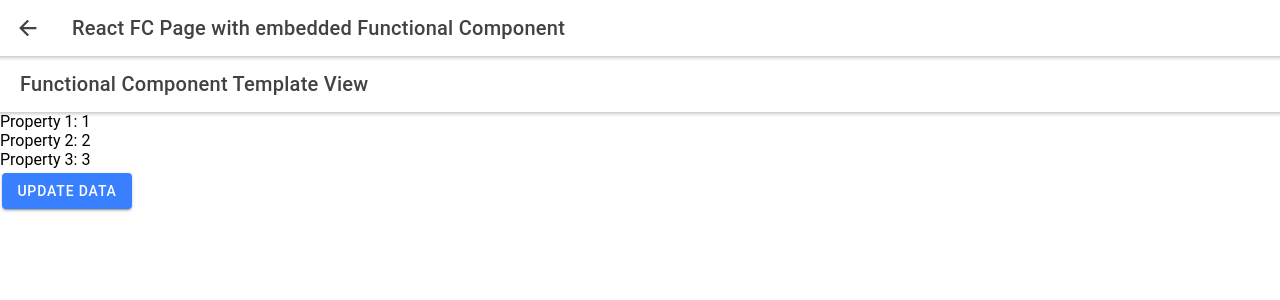
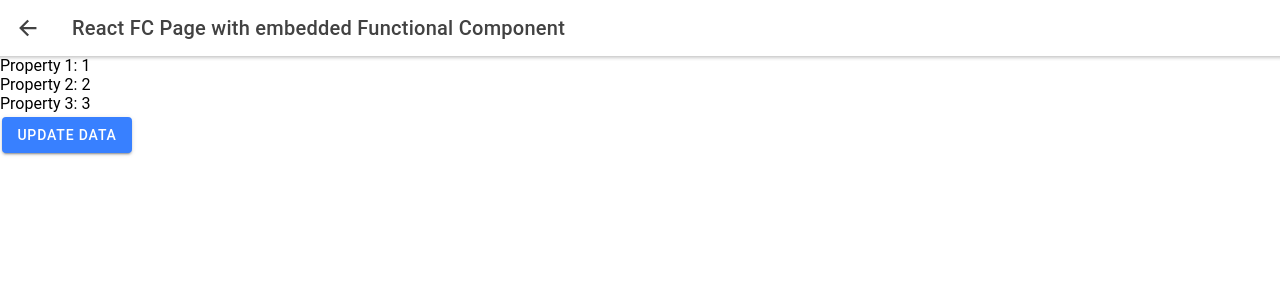
Before and after one commit to GWCCCS/ReactPlugins, a React (Create React App) app: page /fcptv in a window 1280 px wide. Shown: the top 300 px of the page. Built offline with nearby package versions, Linux system fonts and the light colour scheme.

Commit message:
Class with embedded page and fc with separate page

```diff
--- a/src/App.tsx
+++ b/src/App.tsx
@@ -28,13 +28,13 @@
 import HapticContainer from './components/Haptics/HapticsContainer';
 import MotionContainer from './components/Motion/MotionContainer';
 import NetworkContainer from './components/Network/NetworkContainer';
-import classCompTemp from './components/compTemplate/classCompTemp';
+import ClassCompTemp from './components/compTemplate/classCompTemp';
+import fcPageView from './components/compTemplate/fcPage'
+
 
 /* Theme variables */
 import './theme/variables.css';
 import IconExample from './components/IconExample';
-import FcCompTemp from './components/compTemplate/fcCompTemp';
-import fcPageView from './pages/fcPage';
 
 setupIonicReact();
 
@@ -50,7 +50,7 @@
         <Route path="/haptic" component={HapticContainer} exact={true} />
         <Route path="/device" component={DeviceContainer} exact={true} />
         <Route path="/appApi" component={AppContainer} exact={true} />
-        <Route path="/cct" component={classCompTemp} exact={true} />
+        <Route path="/cct" component={ClassCompTemp} exact={true} />
         <Route path="/fcptv" component={fcPageView} exact={true} />
         <Route path="/new" component={NewItem}/>
         <Route path="/secretpath" component={NewItem}/>
--- a/src/components/compTemplate/classCompTemp.tsx
+++ b/src/components/compTemplate/classCompTemp.tsx
@@ -1,7 +1,7 @@
-import { IonButton, IonContent, IonHeader, IonPage, IonTitle, IonToolbar } from '@ionic/react';
+import { IonBackButton, IonButton, IonButtons, IonContent, IonHeader, IonPage, IonTitle, IonToolbar } from '@ionic/react';
 import { Component } from 'react'
 
-export class classCompTemp extends Component {
+export class ClassCompTemp extends Component {
 
     state: { property1: string, property2: string, property3: string }
         constructor(props: any) {
@@ -36,6 +36,9 @@
             <IonPage>
             <IonHeader>
                 <IonToolbar>
+                    <IonButtons slot="start">
+                        <IonBackButton defaultHref='/home'/>
+                    </IonButtons>
                     <IonTitle>Class Component Template View</IonTitle>
                 </IonToolbar>
             </IonHeader>
@@ -60,4 +63,4 @@
     }
 }
 
-export default classCompTemp
+export default ClassCompTemp
--- a/src/components/compTemplate/fcCompTemp.tsx
+++ b/src/components/compTemplate/fcCompTemp.tsx
@@ -15,12 +15,6 @@
     }
 
     return (
-        <IonPage>
-        <IonHeader>
-            <IonToolbar>
-                <IonTitle>Functional Component Template View</IonTitle>
-            </IonToolbar>
-        </IonHeader>
         <IonContent fullscreen>
             <div>
                 <div>
@@ -37,7 +31,7 @@
             Update data
         </IonButton>
         </IonContent>
-    </IonPage>
+
     )
 }
 
```
Also changed, not shown: src/components/compTemplate/fcPage.tsx (renamed from src/pages/fcPage.tsx, +4 -3 lines).
